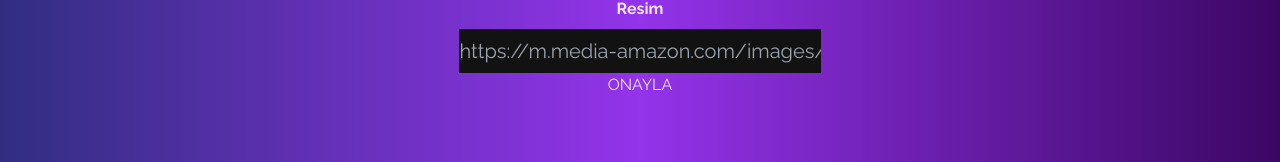
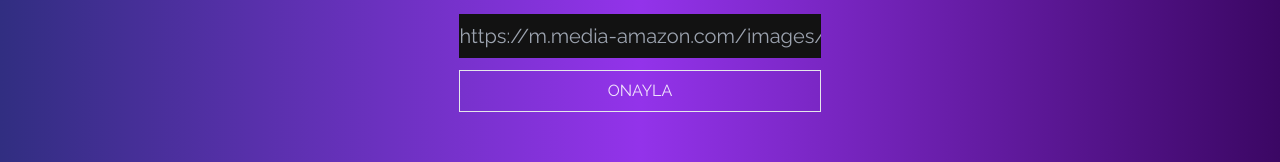
Before and after one commit to efemesudiyeli/nodejsmovieclient, a React (Vite) app: page /admin in a window 1280 px wide. Shown: the part 587-749 px from the top of the page. Built offline with nearby package versions, Linux system fonts and the light colour scheme; no server answers.

Commit message:
alert added

```diff
--- a/src/components/AddMovieForm.jsx
+++ b/src/components/AddMovieForm.jsx
@@ -6,7 +6,17 @@
   const [movieName, setMovieName] = useState(null);
   const [directorName, setDirectorName] = useState(null);
   const [imageLink, setImageLink] = useState(null);
+
+  const [addedAlertStatus, setAddedAlertStatus] = useState("hidden");
   // Post Movie after submit
+
+  function sendAddedAlert() {
+    setAddedAlertStatus("visible");
+    setTimeout(() => {
+      setAddedAlertStatus("hidden");
+    }, 3000);
+  }
+
   const addMovie = () => {
     const data = {
       name: movieName,
@@ -22,6 +32,7 @@
       .then(() => {
         getAllMovies();
         console.log("Added");
+        sendAddedAlert();
       });
   };
   return (
@@ -66,9 +77,19 @@
         }}
       />
 
-      <button className="w-full" type="button" onClick={() => addMovie()}>
+      <button
+        className="w-full border mt-3 p-2 transition-all hover:scale-105 duration-200"
+        type="button"
+        onClick={() => addMovie()}
+      >
         ONAYLA
       </button>
+
+      <div
+        className={`w-full border mt-3 p-2 bg-green-500 font-bold transition-all ${addedAlertStatus}`}
+      >
+        Added Successfully
+      </div>
     </form>
   );
 }
```
Also changed, not shown: src/components/MinimizeListMovies.jsx (+0 -13 lines).
